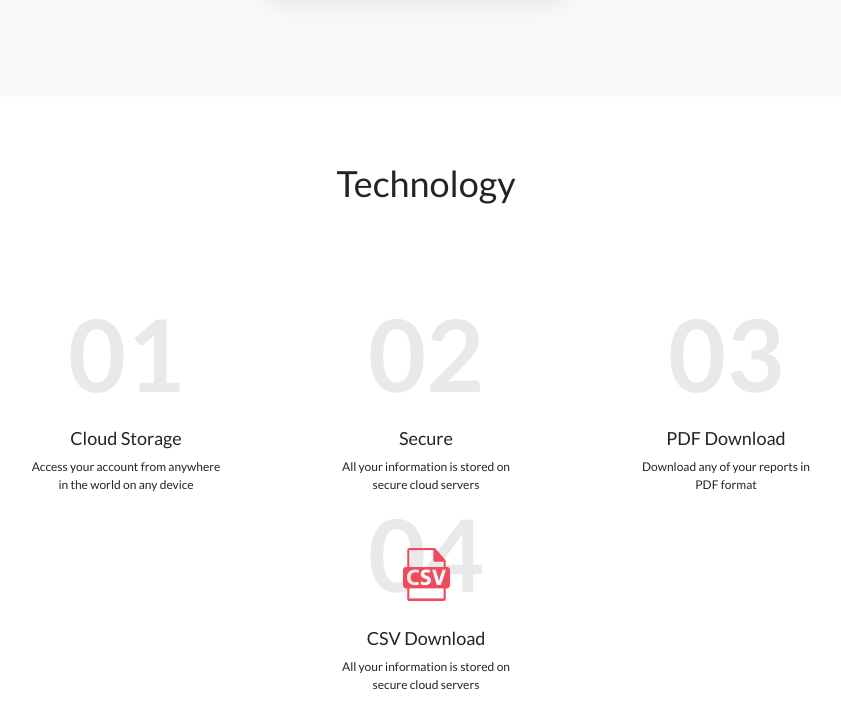
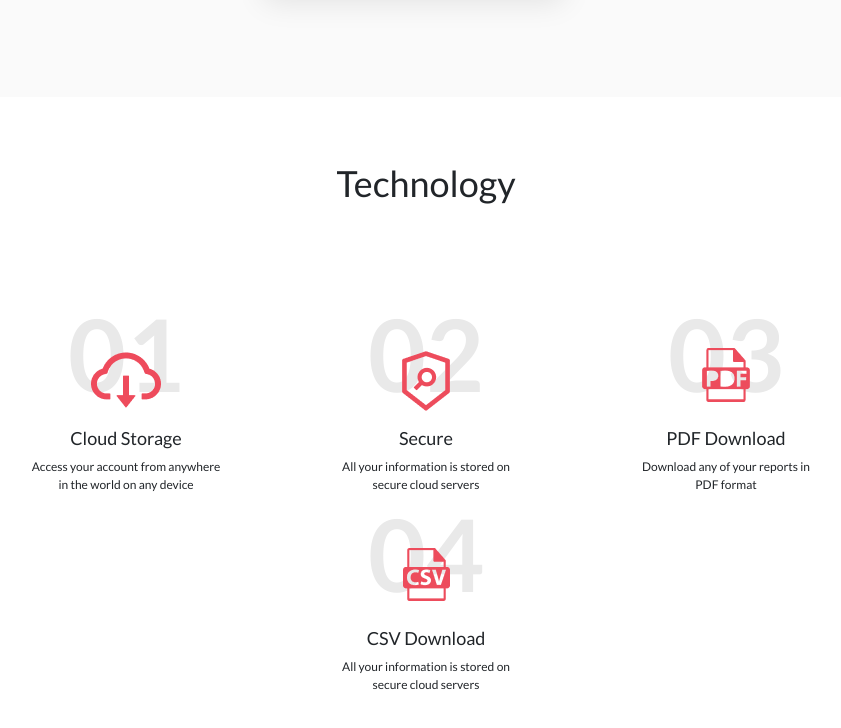
Before and after one commit to YuliiaDud/Cloudbudget, a website: page index.html in a window 1280 px wide. Shown: the part 2044-2772 px from the top of the page, without its empty margins (214-1055 px from the left). Drawn offline with nearby package versions, Linux system fonts and the light colour scheme; files whose address does not match are found by name.

Commit message:
changed style.css

```diff
--- a/css/style.css
+++ b/css/style.css
@@ -11,7 +11,7 @@ body {
 }
 
 header {
-  background: url("./image/Rectangle.png") no-repeat 100%;
+  background: url("../image/Rectangle.png") no-repeat 100%;
 }
 .cover {
   background: linear-gradient(
@@ -27,7 +27,7 @@ nav {
   align-items: center;
 }
 #logo {
-  background: url("./image/Vector.png") no-repeat left top;
+  background: url("../image/Vector.png") no-repeat left top;
   font-weight: bold;
   font-size: 18px;
   padding-left: 35px;
@@ -172,17 +172,17 @@ h2 {
 }
 
 .cloud {
-  background: url("./image/Frame 3.png") no-repeat top;
+  background: url("../image/Frame 3.png") no-repeat top;
   position: relative;
   top: -80px;
 }
 .secure {
-  background: url("./image/Frame 4.png") no-repeat top;
+  background: url("../image/Frame 4.png") no-repeat top;
   position: relative;
   top: -80px;
 }
 .pdf {
-  background: url("./image/pdf.png") no-repeat top;
+  background: url("../image/pdf.png") no-repeat top;
   position: relative;
   top: -80px;
 }
```
